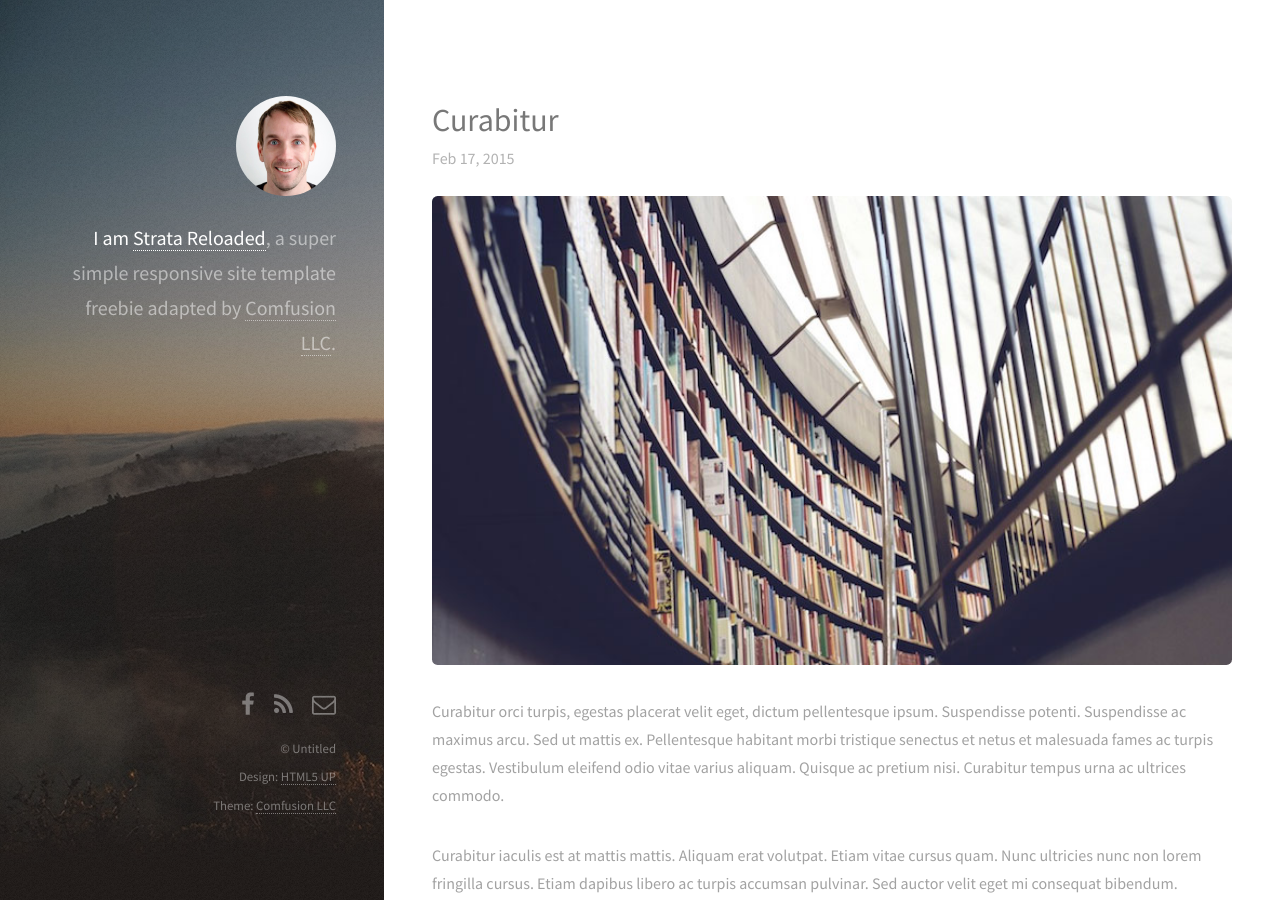
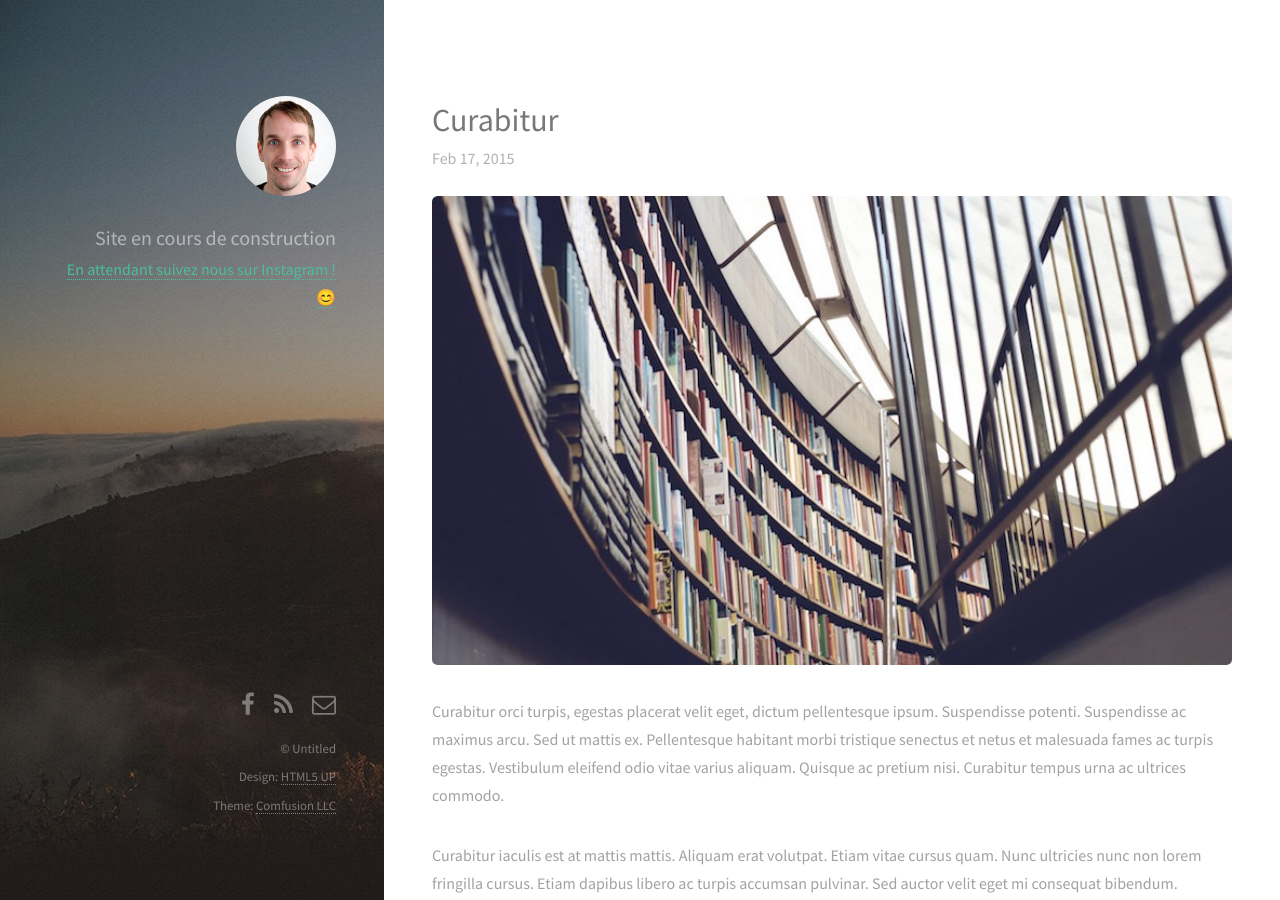
Before and after one commit to SachaCR/la-tomme-disa, a Jekyll site: the page built from index.html, in a window 1280 px wide and 900 px high. Built offline with Jekyll 4.4.1, drawn with Linux system fonts in a browser that asks for light colours; nearby versions of some CDN libraries.

Commit message:
Add link to instagram and site under construction

```diff
--- a/_config.yml
+++ b/_config.yml
@@ -6,19 +6,17 @@ google_analytics_key: ""
 
 # Default description in social shares for the jekyll-seo-tag gem
 description: > # this means to ignore newlines until "baseurl:"
-  Write an awesome description for your new site here. You can edit this
-  line in _config.yml. It will appear in your document head meta (for
-  Google search results) and in your feed.xml site description.
+  La description du site.
 
 # Author details for the jekyll-seo-tag gem
 author:
-  name: Your Name
-  email: your-email@domain.com
+  name: Isa
+  email: tommedisa@gmail.com
   twitter: # twitter username without the @ symbol
 
 # Social details for the jekyll-seo-tag gem
 social:
-  name: Strata Reloaded Template
+  name: La Tomme d'Ida
   links:
     - https://github.com/comfusion/strata-reloaded-jekyll-template
 
--- a/_layouts/default.html
+++ b/_layouts/default.html
@@ -26,9 +26,10 @@
 	<body id="top">
     <header id="header">
       <a href="{{ site.url }}" class="image avatar"><img class="editable" src="/images/avatar.jpg" alt="{{ site.author.name }}"></a>
-      <h1 class="editable"><strong>I am <a href="/">Strata Reloaded</a></strong>, a super simple<br>
-      responsive site template freebie<br>
-      adapted by <a href="http://comfusionllc.com">Comfusion LLC</a>.</h1>
+      <h1 class="editable">Site en cours de construction</h1>
+			<p>
+				<a href="https://instagram.com/tomme_disa?utm_medium=copy_link">En attendant suivez nous sur Instagram ! 😊</a>
+			</p>
     </header>
 
     {{ content }}
```
